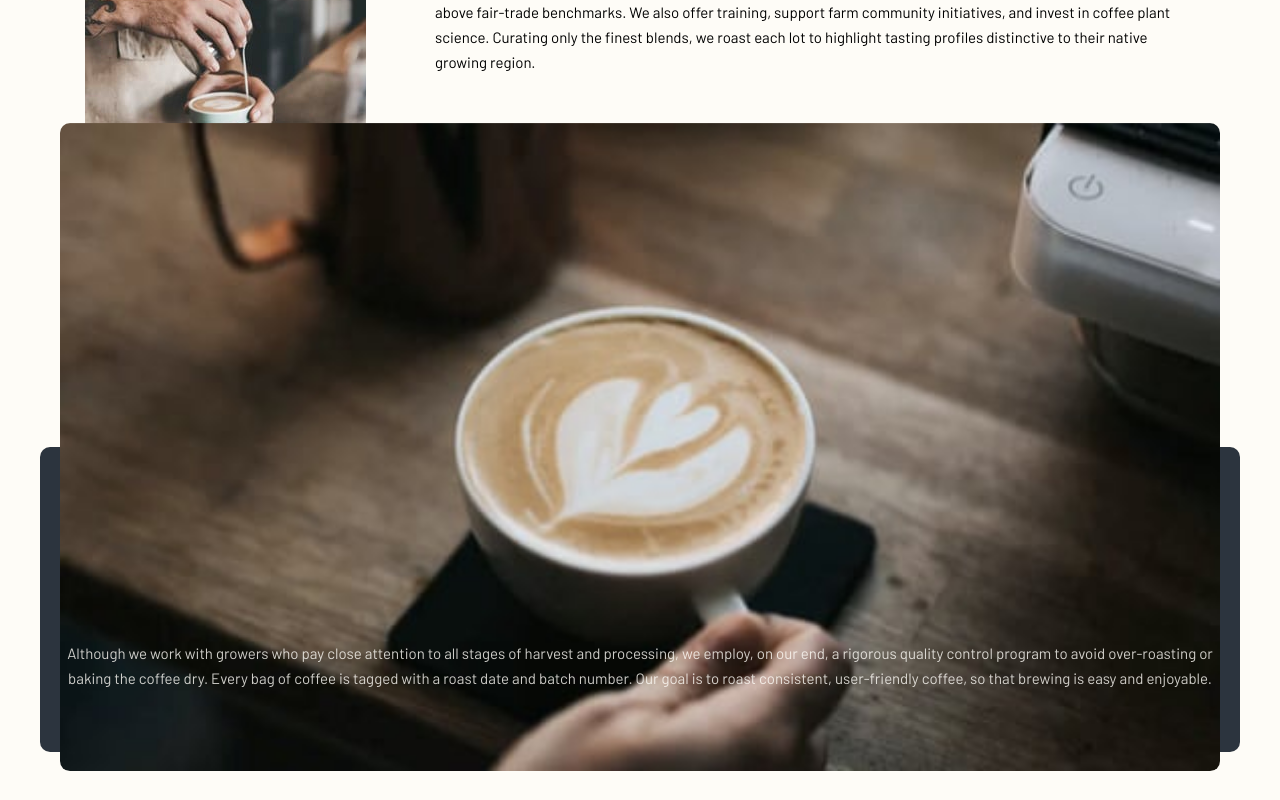
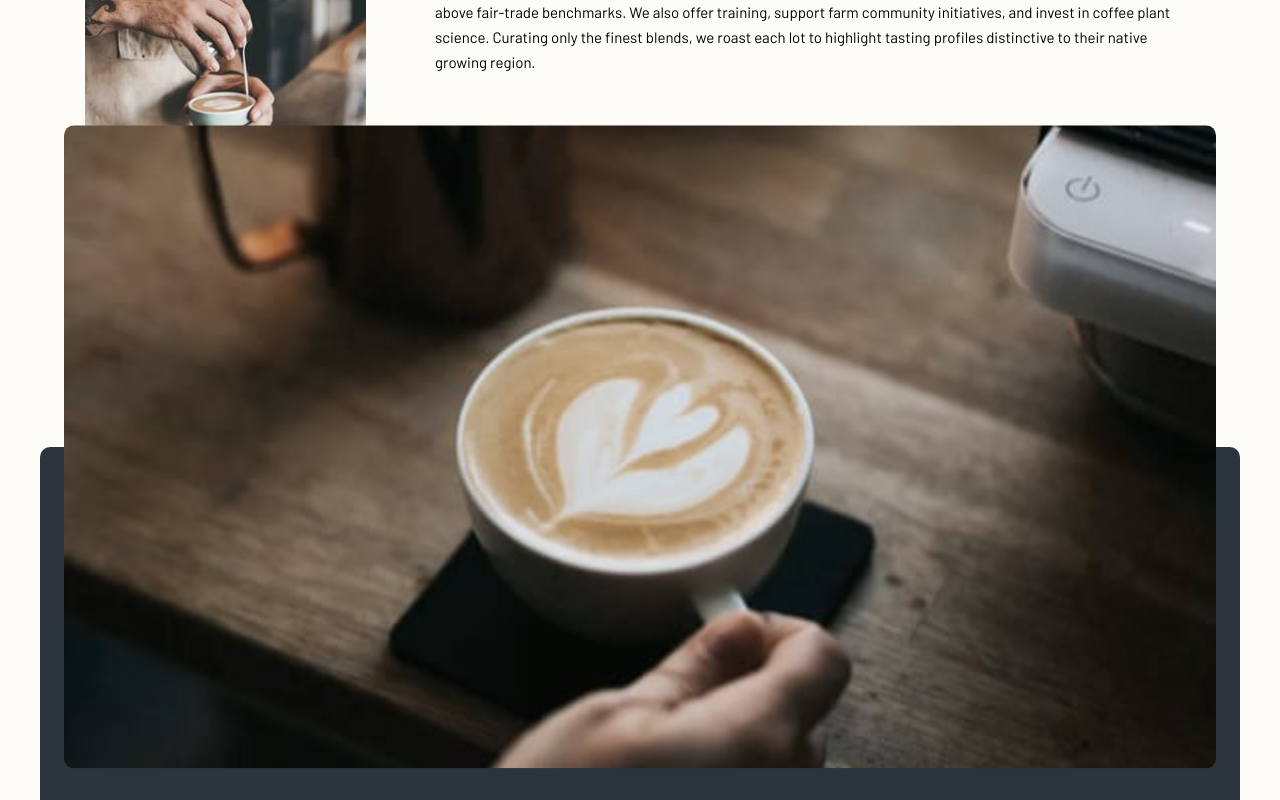
Before and after one commit to Lordyner/coffee-roasters, a Next.js app: page /about in a window 1280 px wide. Shown: the part 880-1680 px from the top of the page. Built offline with nearby package versions, Linux system fonts and the light colour scheme.

Commit message:
Use translate solution to fix image overflow and review

```diff
--- a/Components/Quality.module.css
+++ b/Components/Quality.module.css
@@ -9,6 +9,7 @@
     border-radius: 10px;
     position: relative;
     padding: 0 1.5rem 3.8125rem 1.5rem;
+    margin-inline: auto;
 }
 
 
@@ -20,7 +21,6 @@
     text-align: center;
     gap: 1.5rem;
     color: var(--light-cream);
-    padding-top: 8.875rem;
 }
 
 .content h2 {
@@ -36,10 +36,8 @@
 
 .qualityCoffeeImg {
     height: auto;
-    object-fit: contain;
+    object-fit: cover;
     border-radius: 0.625rem;
-    position: absolute;
-    transform: translateY(-50%) translateX(-50%);
-    width: calc(100% - 40px);
-    left: 50%;
+    transform: translateY(-50%);
+    width: 100%;
 }
```
